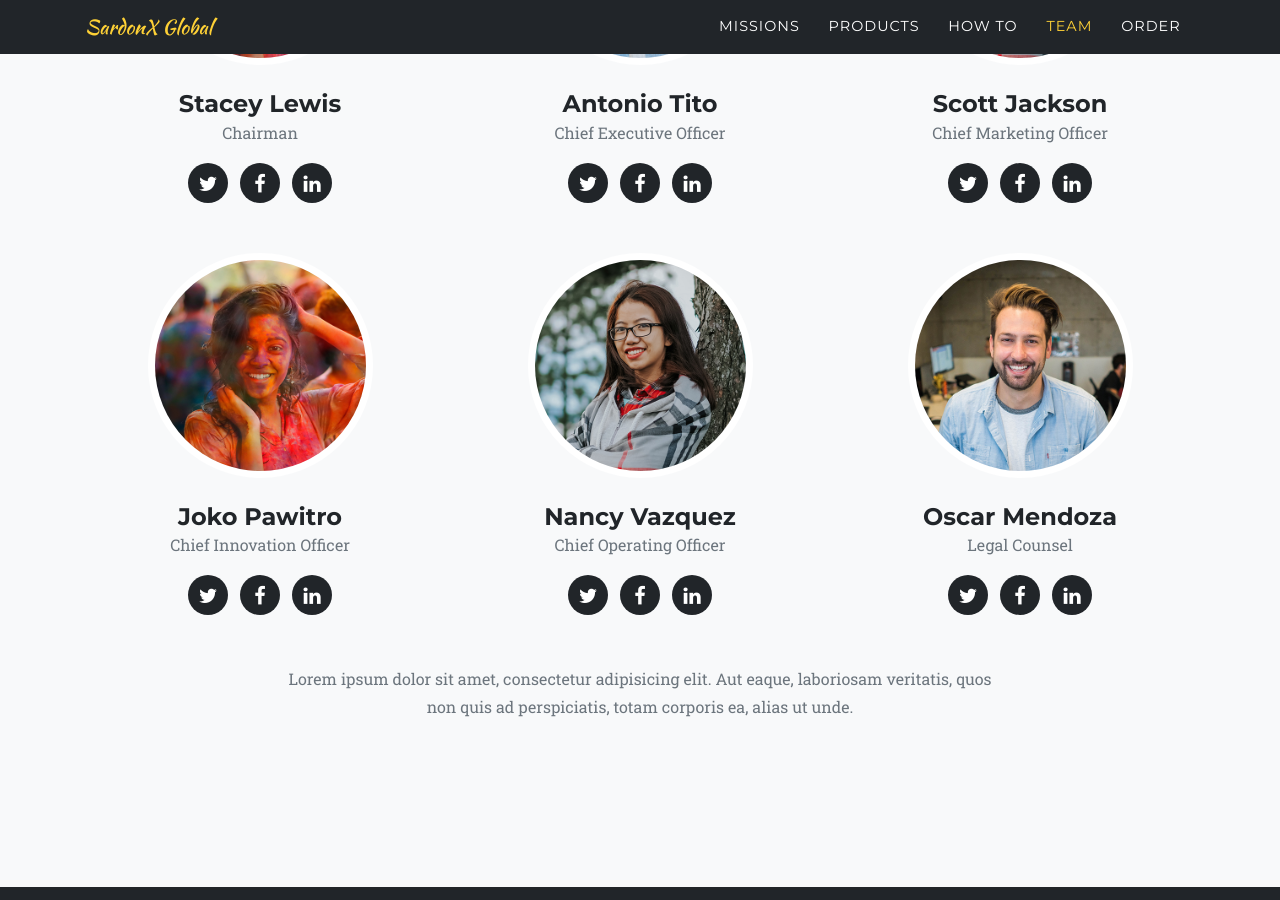
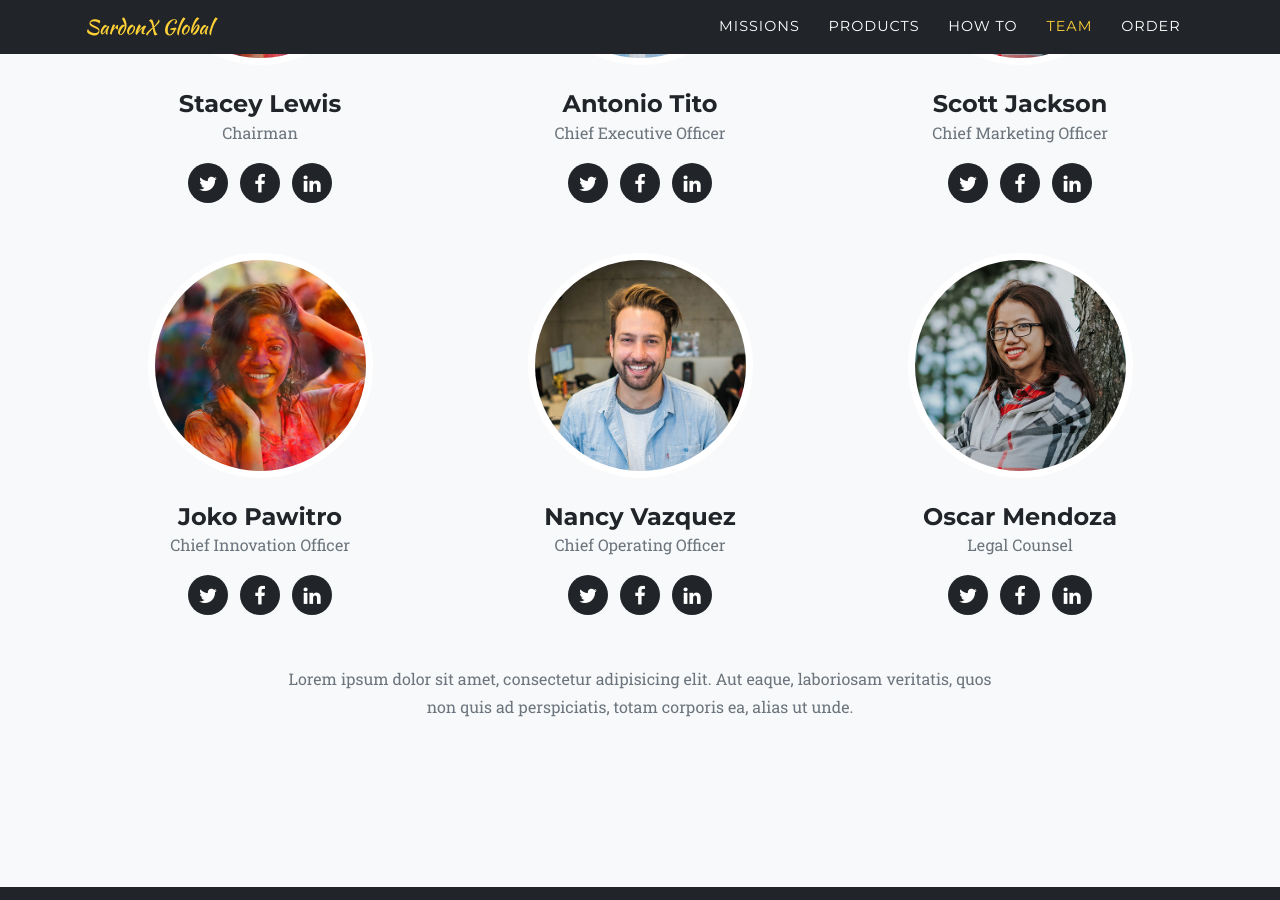
Before and after one commit to sardonx-global/sardonx-global.github.io, a Jekyll site: the page built from index.md, in a window 1280 px wide and 900 px high, scrolled down 4789 px. Built offline with Jekyll 4.4.1, drawn with Linux system fonts in a browser that asks for light colours; some web fonts are replaced.

```diff
--- a/_data/home.yml
+++ b/_data/home.yml
@@ -85,7 +85,7 @@ team:
 
     - name: Joko Pawitro
       role: Chief Innovation Officer
-      img: img/team/1.jpg
+      img: img/team/4.jpg
       social-buttons:
         - icon: fa fa-twitter
           url: "#"
@@ -96,7 +96,7 @@ team:
 
     - name: Nancy Vazquez
       role: Chief Operating Officer
-      img: img/team/3.jpg
+      img: img/team/5.jpg
       social-buttons:
         - icon: fa fa-twitter
           url: "#"
@@ -107,7 +107,7 @@ team:
 
     - name: Oscar Mendoza
       role: Legal Counsel
-      img: img/team/2.jpg
+      img: img/team/6.jpg
       social-buttons:
         - icon: fa fa-twitter
           url: "#"
```
Also changed, not shown: assets/img/team/4.jpg (added), assets/img/team/5.jpg (added), assets/img/team/6.jpg (added).
